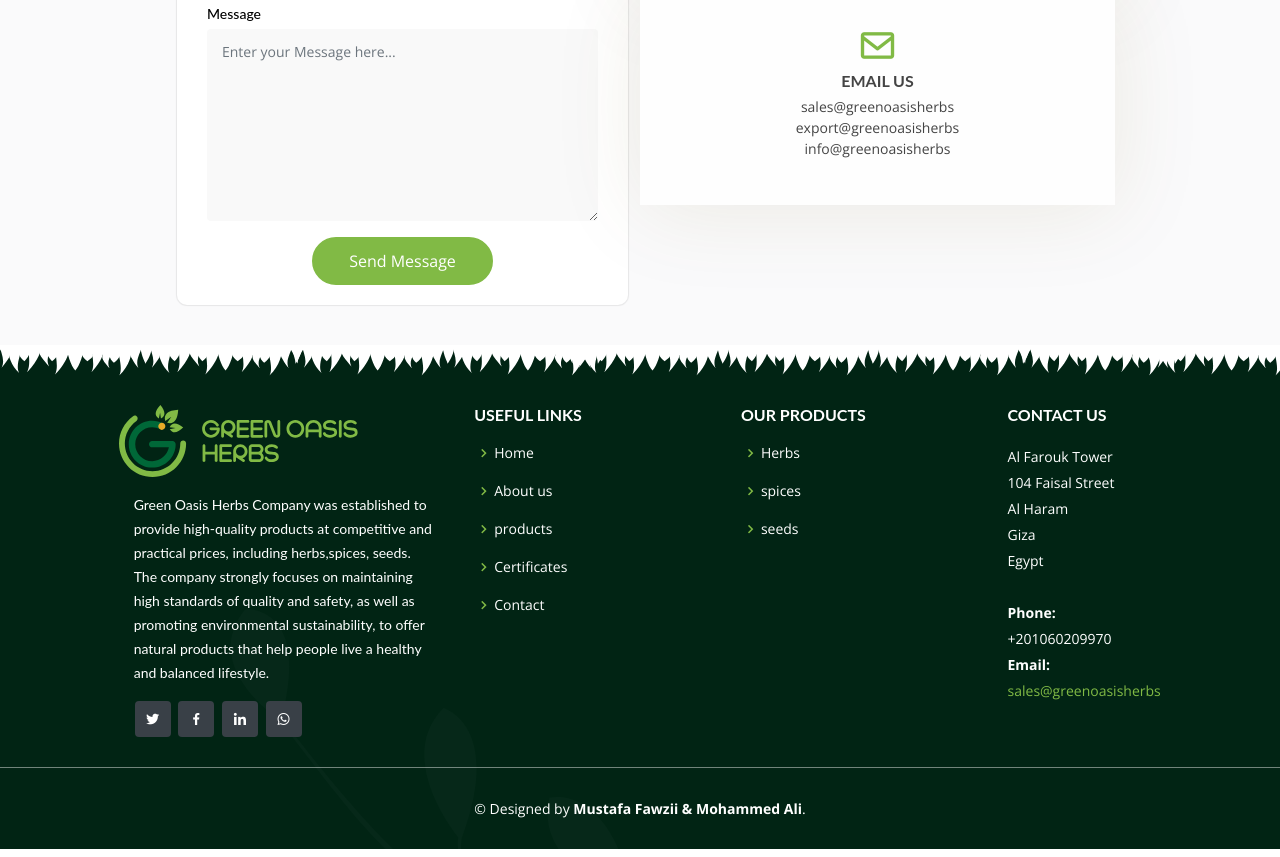
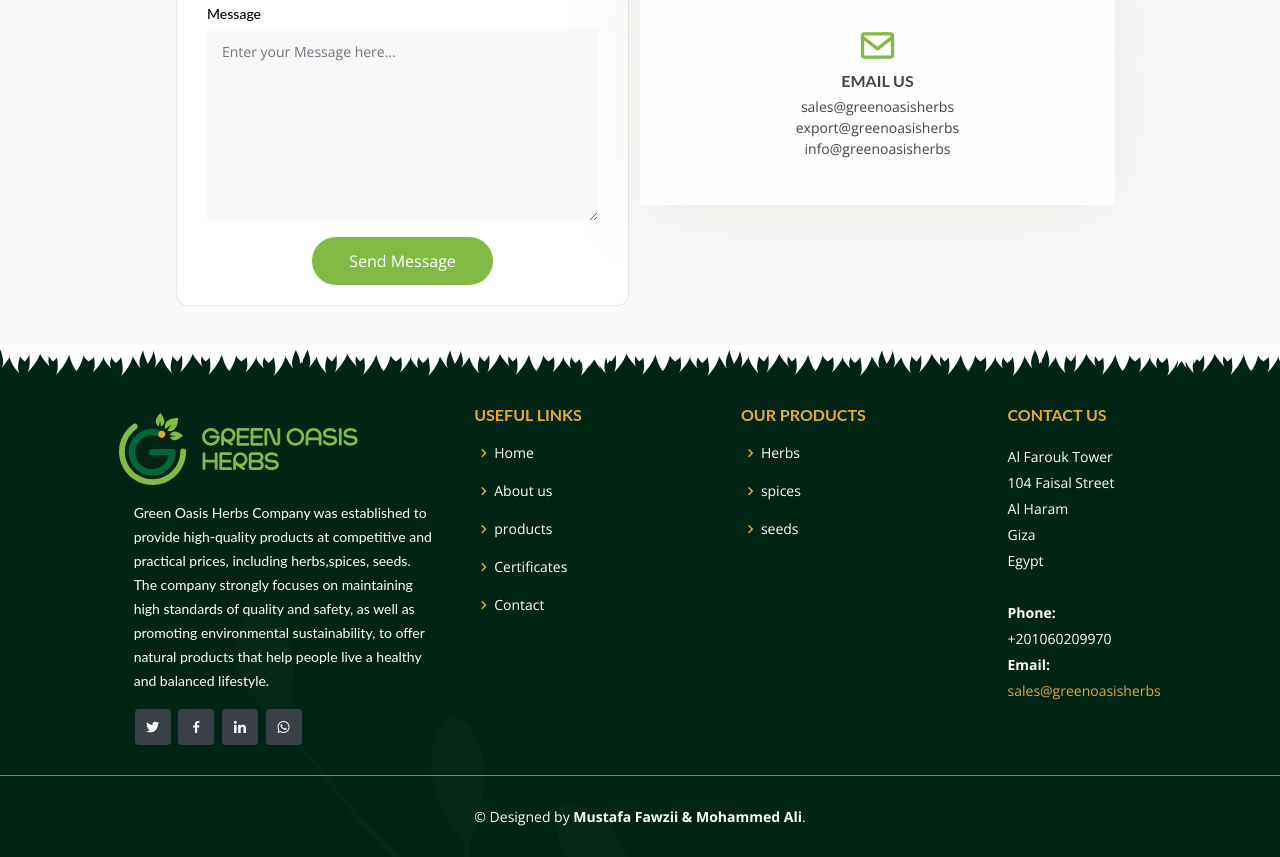
Before and after one commit to MohamdAli44/Green-Oasis-Herbs, a plain HTML site: page index.html in a window 1280 px wide. Shown: the part 3981-4838 px from the top of the page. Drawn offline with nearby package versions, Linux system fonts and the light colour scheme.

Commit message:
update color footer

```diff
--- a/assets/css/style.css
+++ b/assets/css/style.css
@@ -1431,6 +1431,7 @@ section {
 
 }
 #footer .footer-top .footer-info img {
+  margin-top: 0.5rem;
  margin-bottom: 1rem;
 }
 #footer .footer-top .footer-info p {
@@ -1459,14 +1460,14 @@ section {
   transition: 0.3s;
 }
 #footer .footer-top .social-links a:hover {
-  background: #81ba45;
+  background: #e8aa27;
   color: #fff;
   text-decoration: none;
 }
 #footer .footer-top h4 {
   font-size: 16px;
   font-weight: bold;
-  color: #fff;
+  color: #e8aa27;
   text-transform: uppercase;
   position: relative;
   padding-bottom: 12px;
@@ -1481,7 +1482,7 @@ section {
 }
 #footer .footer-top .footer-links ul i {
   padding-right: 2px;
-  color: #81ba45;
+  color: #e8aa27;
   font-size: 18px;
   line-height: 1;
 }
@@ -1500,13 +1501,16 @@ section {
   line-height: 1;
 }
 #footer .footer-top .footer-links ul a:hover {
-  color: #81ba45;
+  color: #e8aa27;
 }
 #footer .footer-top .footer-contact {
   margin-bottom: 30px;
 }
 #footer .footer-top .footer-contact p {
   line-height: 26px;
+}
+#footer .footer-top .footer-contact a{
+  color: #e8aa27;
 }
 #footer .copyright {
   text-align: center;
```
